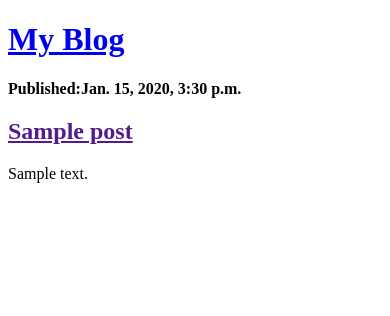
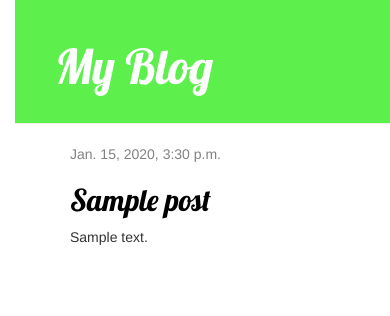
Before and after one commit to Berjin/my-first-blog, a Django app: page / in a window 390 px wide. Shown: the top 316 px of the page. Run offline with Django 3.2, Linux system fonts and the light colour scheme; tables that the repository leaves empty hold one stand-in row (values such as "Sample post"); some libraries are stand-ins or nearby versions.

Commit message:
added css styling

```diff
--- /dev/null
+++ b/blog/static/css/blog.css
@@ -0,0 +1,44 @@
+h1 a, h2 a {
+    color: blueviolet;
+    font-family: 'Lobster';
+}
+body{
+    padding-left: 15px;
+}
+.page-header {
+    background-color: #5df04d;
+    margin-top: 0;
+    padding: 20px 20px 20px 40px;
+}
+.page-header h1, .page-header h1 a, .page-header h1 a:visited, .page-header h1 a:active {
+    color:#ffffff;
+    font-size: 36pt;
+    text-decoration: none;
+}
+.content {
+    margin-left: 40px;
+}
+h1, h2, h3, h4{
+    font-family: 'Lobster',cursive;
+}
+.date {
+    color: #828282;
+}
+.save {
+    float: right;
+}
+.post-form textarea, .post-form input {
+    width: 100%;
+}
+.top-menu, .top-menu:hover, .top-menu:visited {
+    color: #ffffff;
+    float: right;
+    font-size: 26pt;
+    margin-right: 20px;
+}
+.post {
+    margin-bottom: 70px;
+}
+.post h2 a, .post h2 a:visited {
+    color: #000000;
+}
--- /dev/null
+++ b/blog/templates/blog/base.html
@@ -0,0 +1,24 @@
+{% load static %}
+<html>
+    <head>
+        <title>Django Girls blog</title>
+        <link rel="stylesheet" href="//maxcdn.bootstrapcdn.com/bootstrap/3.2.0/css/bootstrap.min.css">
+        <link rel="stylesheet" href="//maxcdn.bootstrapcdn.com/bootstrap/3.2.0/css/bootstrap-theme.min.css">
+        <link href='//fonts.googleapis.com/css?family=Lobster&subset=latin,latin-ext' rel='stylesheet' type='text/css'>
+        <link rel="stylesheet" href="{% static 'css/blog.css' %}">
+    </head>
+    <body>
+        <div class="page-header">
+            <h1><a href="/">My Blog</a></h1>
+        </div>
+
+        <div class="content container">
+            <div class="row">
+                <div class="col-md-8">
+                {% block content %}
+                {% endblock %}
+                </div>
+            </div>
+        </div>
+    </body>
+</html>
--- a/blog/templates/blog/post_list.html
+++ b/blog/templates/blog/post_list.html
@@ -1,23 +1,13 @@
-<!DOCTYPE html>
-<html lang="en">
-<head>
-    <meta charset="UTF-8">
-    <meta name="viewport" content="width=device-width, initial-scale=1.0">
-    <title>Blog</title>
-</head>
-<body>
-    <body>
-        <div>
-            <h1><a href="/">My Blog</a></h1>
-        </div>
-        {% for post in posts %}
-        <div>
-            <p><Strong>Published:{{ post.published_date }}</Strong></p>
-            <h2><a href="">{{ post.title }}</a></h2>
-            <p>{{ post.text|linebreaksbr }}</p>
-        </div>
-        {% endfor %}
-    </body>
+{% extends 'blog/base.html' %}
 
-</body>
-</html>
+{% block content %}
+{% for post in posts %}
+<div class="post">
+    <div class="date">
+        {{ post.published_date }}
+    </div>
+    <h2><a href="">{{ post.title }}</a></h2>
+    <p>{{ post.text|linebreaksbr }}</p>
+</div>
+{% endfor %}
+{% endblock %}
```
